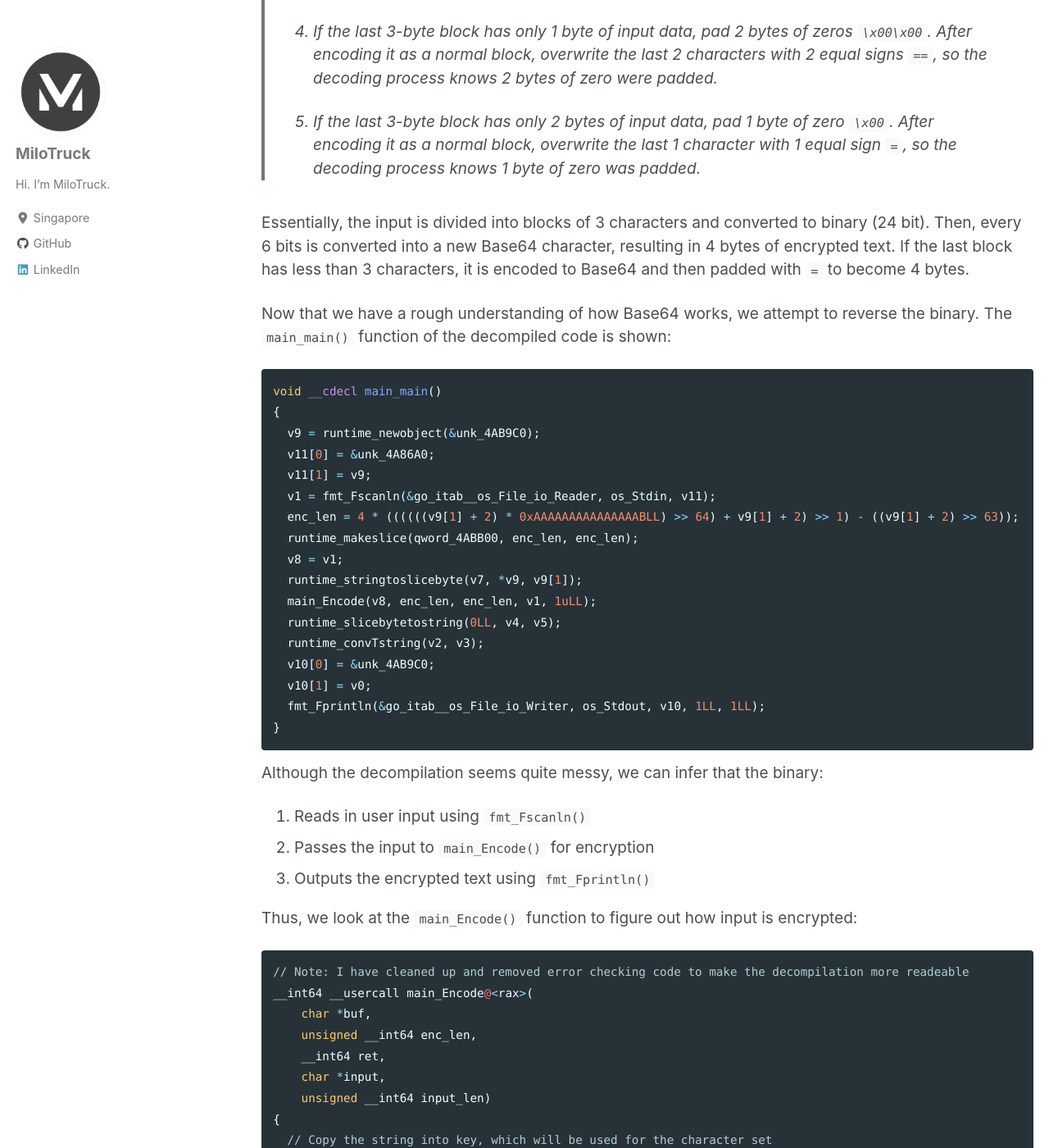
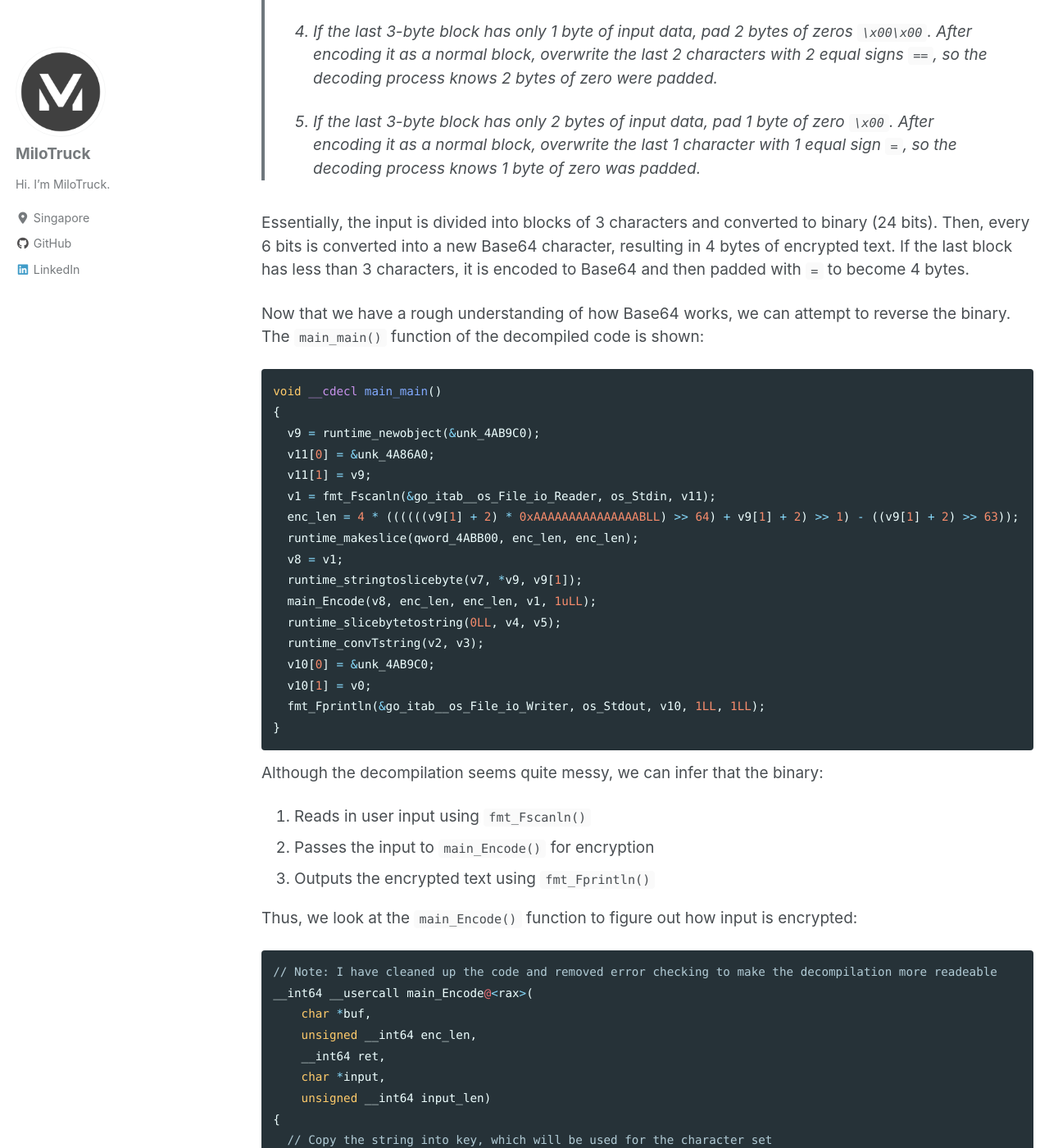
Before and after one commit to MiloTruck/milotruck.github.io, a Jekyll site: the page built from _posts/2022-06-11-Grey Cat The Flag Qualifiers 2022.md, in a window 1280 px wide and 1400 px high, scrolled down 2522 px. Shown: the whole window at 82% size. Built offline with Jekyll 4.4.1, drawn with Linux system fonts in a browser that asks for light colours; cached includes are drawn as plain includes; nearby versions of some CDN libraries; some of the changed text lies outside the part shown.

Commit message:
Minor changes

````diff
--- a/_posts/2022-06-11-Grey Cat The Flag Qualifiers 2022.md
+++ b/_posts/2022-06-11-Grey Cat The Flag Qualifiers 2022.md
@@ -64,9 +64,9 @@ Especially since the `binary` is written in `go`, which might be harder to rever
 >
 > 5. If the last 3-byte block has only 2 bytes of input data, pad 1 byte of zero `\x00`. After encoding it as a normal block, overwrite the last 1 character with 1 equal sign `=`, so the decoding process knows 1 byte of zero was padded.
 
-Essentially, the input is divided into blocks of 3 characters and converted to binary (24 bit). Then, every 6 bits is converted into a new Base64 character, resulting in 4 bytes of encrypted text. If the last block has less than 3 characters, it is encoded to Base64 and then padded with `=` to become 4 bytes.
+Essentially, the input is divided into blocks of 3 characters and converted to binary (24 bits). Then, every 6 bits is converted into a new Base64 character, resulting in 4 bytes of encrypted text. If the last block has less than 3 characters, it is encoded to Base64 and then padded with `=` to become 4 bytes.
 
-Now that we have a rough understanding of how Base64 works, we attempt to reverse the binary. The `main_main()` function of the decompiled code is shown:
+Now that we have a rough understanding of how Base64 works, we can attempt to reverse the binary. The `main_main()` function of the decompiled code is shown:
 ```c
 void __cdecl main_main()
 {
@@ -94,7 +94,7 @@ Although the decompilation seems quite messy, we can infer that the binary:
 
 Thus, we look at the `main_Encode()` function to figure out how input is encrypted:
 ```c
-// Note: I have cleaned up and removed error checking code to make the decompilation more readeable
+// Note: I have cleaned up the code and removed error checking to make the decompilation more readeable
 __int64 __usercall main_Encode@<rax>(
     char *buf,
     unsigned __int64 enc_len,
````
Also changed, not shown: other parts of _posts/2022-06-11-Grey Cat The Flag Qualifiers 2022.md (+1 -1 lines).
